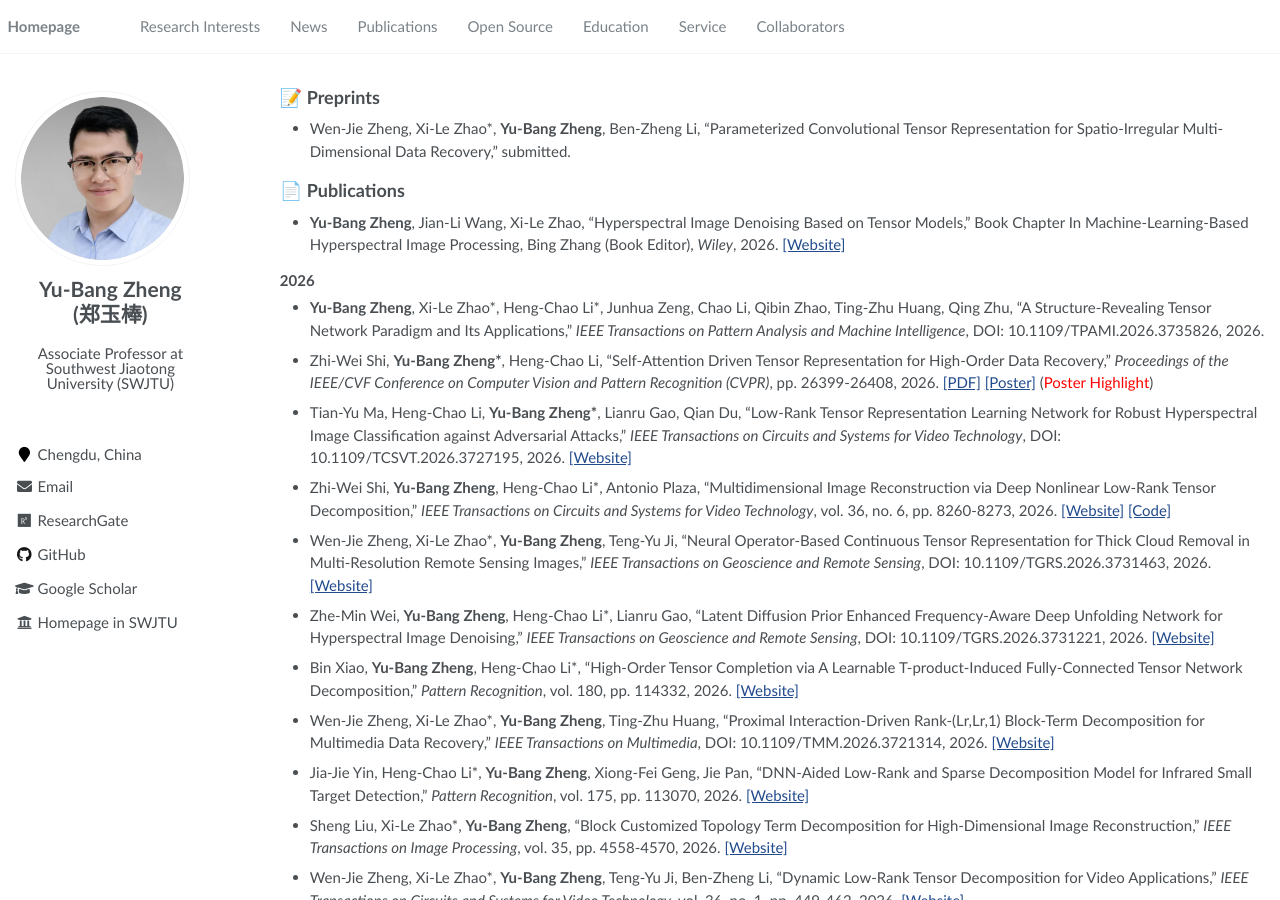
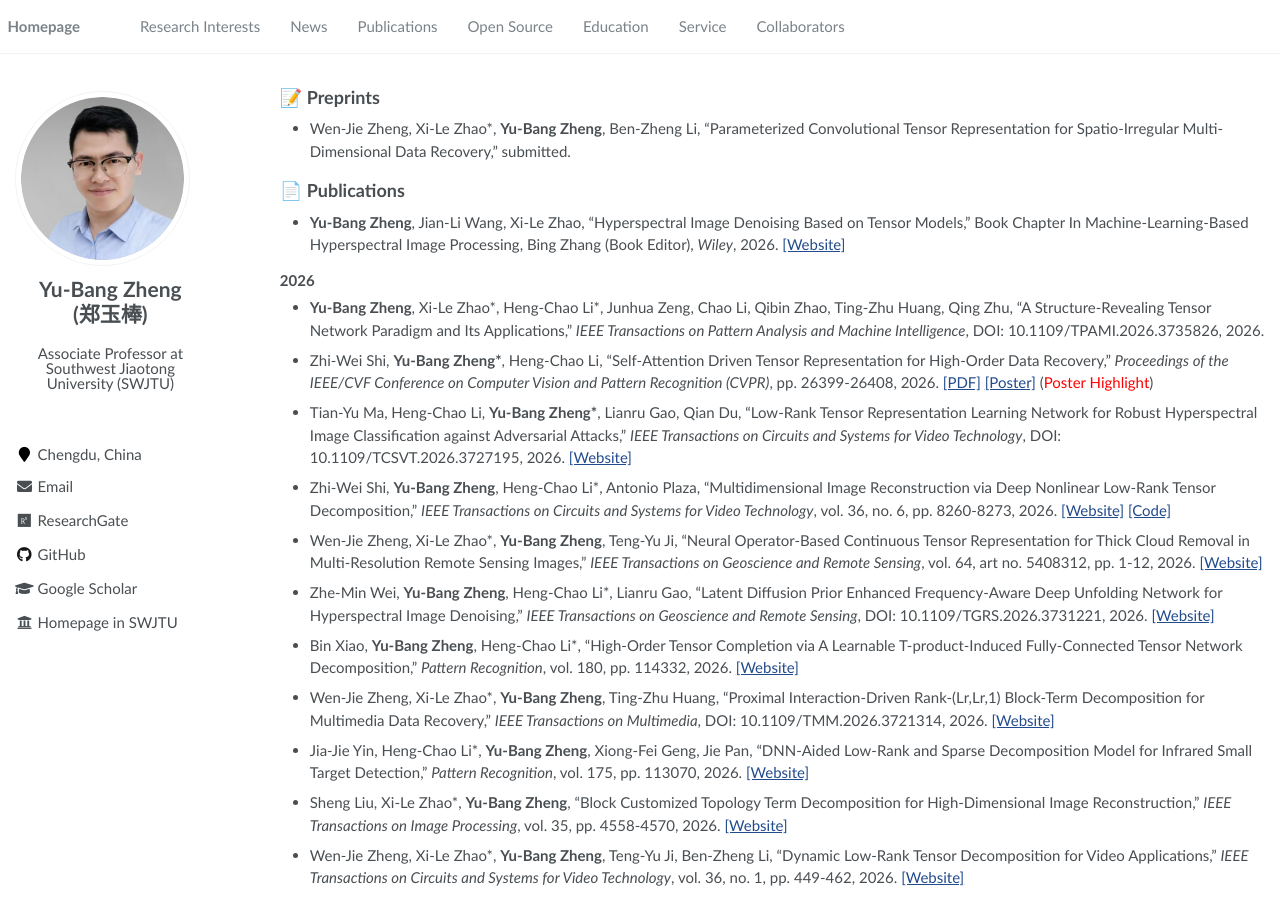
Before and after one commit to YuBangZheng/yubangzheng.github.io, a Jekyll site: the page built from pages/publications.md, in a window 1280 px wide and 900 px high. Built offline with Jekyll 4.4.1, drawn with Linux system fonts in a browser that asks for light colours.

Commit message:
Update publications.md

```diff
--- a/pages/publications.md
+++ b/pages/publications.md
@@ -23,7 +23,7 @@ author_profile: true
 
 - Zhi-Wei Shi, **Yu-Bang Zheng**, Heng-Chao Li\*, Antonio Plaza, “Multidimensional Image Reconstruction via Deep Nonlinear Low-Rank Tensor Decomposition,” _IEEE Transactions on Circuits and Systems for Video Technology_, vol. 36, no. 6, pp. 8260-8273, 2026. [[Website]](https://ieeexplore.ieee.org/document/11386834) [[Code]](https://yubangzheng.github.io/codes/code_DNLRTD_demo.zip)
 
-- Wen-Jie Zheng, Xi-Le Zhao\*, **Yu-Bang Zheng**, Teng-Yu Ji, “Neural Operator-Based Continuous Tensor Representation for Thick Cloud Removal in Multi-Resolution Remote Sensing Images,” _IEEE Transactions on Geoscience and Remote Sensing_, DOI: 10.1109/TGRS.2026.3731463, 2026. [[Website]](https://ieeexplore.ieee.org/abstract/document/11683291)
+- Wen-Jie Zheng, Xi-Le Zhao\*, **Yu-Bang Zheng**, Teng-Yu Ji, “Neural Operator-Based Continuous Tensor Representation for Thick Cloud Removal in Multi-Resolution Remote Sensing Images,” _IEEE Transactions on Geoscience and Remote Sensing_, vol. 64, art no. 5408312, pp. 1-12, 2026. [[Website]](https://ieeexplore.ieee.org/abstract/document/11683291)
 
 - Zhe-Min Wei, **Yu-Bang Zheng**, Heng-Chao Li\*, Lianru Gao, “Latent Diffusion Prior Enhanced Frequency-Aware Deep Unfolding Network for Hyperspectral Image Denoising,” _IEEE Transactions on Geoscience and Remote Sensing_, DOI: 10.1109/TGRS.2026.3731221, 2026. [[Website]](https://ieeexplore.ieee.org/abstract/document/11683243)
 
```
